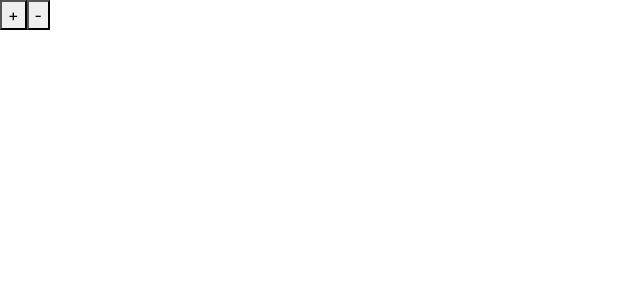
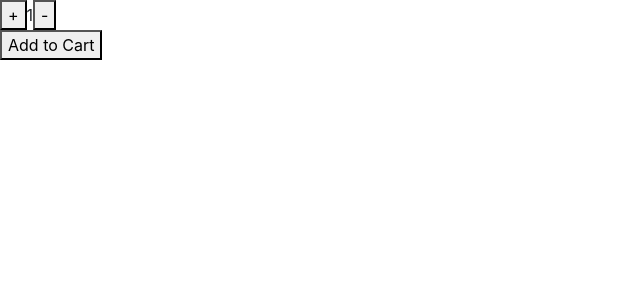
Before and after one commit to jpihuala/chaupoo, a React (Create React App) app: page / in a window 1280 px wide. Shown: the top 300 px of the page, without its empty margins (0-640 px from the left). Built offline with nearby package versions, Linux system fonts and the light colour scheme.

Commit message:
entrega5

```diff
--- a/src/App.jsx
+++ b/src/App.jsx
@@ -20,7 +20,7 @@ function App() {
       {/* <ItemListContainer saludo='Hola soy componente contenedor' />
       <Div/> */}
 
-      <ItemCount/>
+      <ItemCount initial={1} stock={10} onAdd />
     </div>
   );
 }
--- a/src/components/ItemCount/ItemCount.jsx
+++ b/src/components/ItemCount/ItemCount.jsx
@@ -3,21 +3,32 @@ import { useState } from 'react'
 
 
 
-function ItemCount() {
-  const [suma, setSuma] = useState(0)
-  const [resta,setResta] = useState(0)
-  const result = () => {
-    setSuma(suma+1)
-    setResta(resta-1)
+function ItemCount ({initial, stock, onAdd}) {
+  const [count, setCount] = useState(initial)
 
+  const sumar = () => {
+    if (count < stock){
+      setCount(count + 1)
+    }
+  }
+  const restar = () => {
+    if (count > initial){
+      setCount(count - 1)
+    }
+  }
 
+  const agregar = () => {
+    onAdd (count)
+    console.log(onAdd)
   }
 
   return (
     <div>
-      <label> { result } </label>
-      <button onClick={suma}> + </button>
-      <button onClick= {resta}> - </button>
+      <button onClick={sumar}> + </button>
+      <label> { count } </label>
+      <button onClick= {restar}> - </button>
+      <br />
+      <button onClick={agregar}>Add to Cart</button>
     </div>
   )
 }
```
